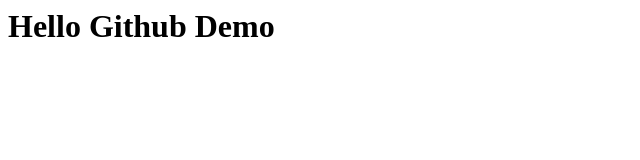
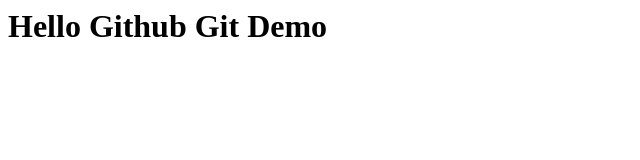
Before and after one commit to Huwenjin0528/github-demo, a plain HTML site: page index.html in a window 1280 px wide. Shown: the whole page, without its empty margins (0-640 px from the left). Drawn offline with Linux system fonts and the light colour scheme.

Commit message:
修改index.html

```diff
--- a/index.html
+++ b/index.html
@@ -7,7 +7,7 @@
 </head>
 
 <body>
-	<h1>Hello Github Demo</h1>
+	<h1>Hello Github Git Demo</h1>
 </body>
 
 </html>
```
